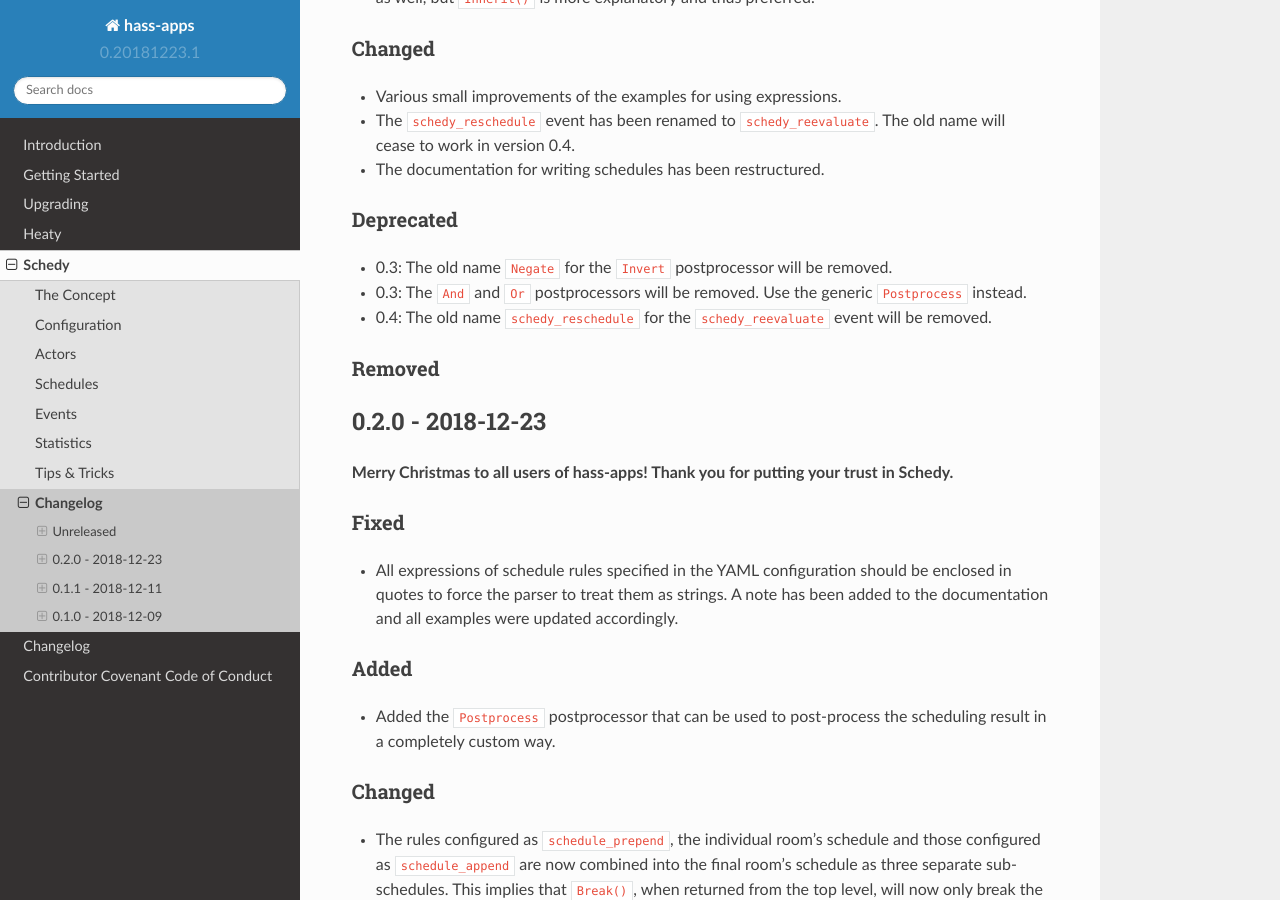
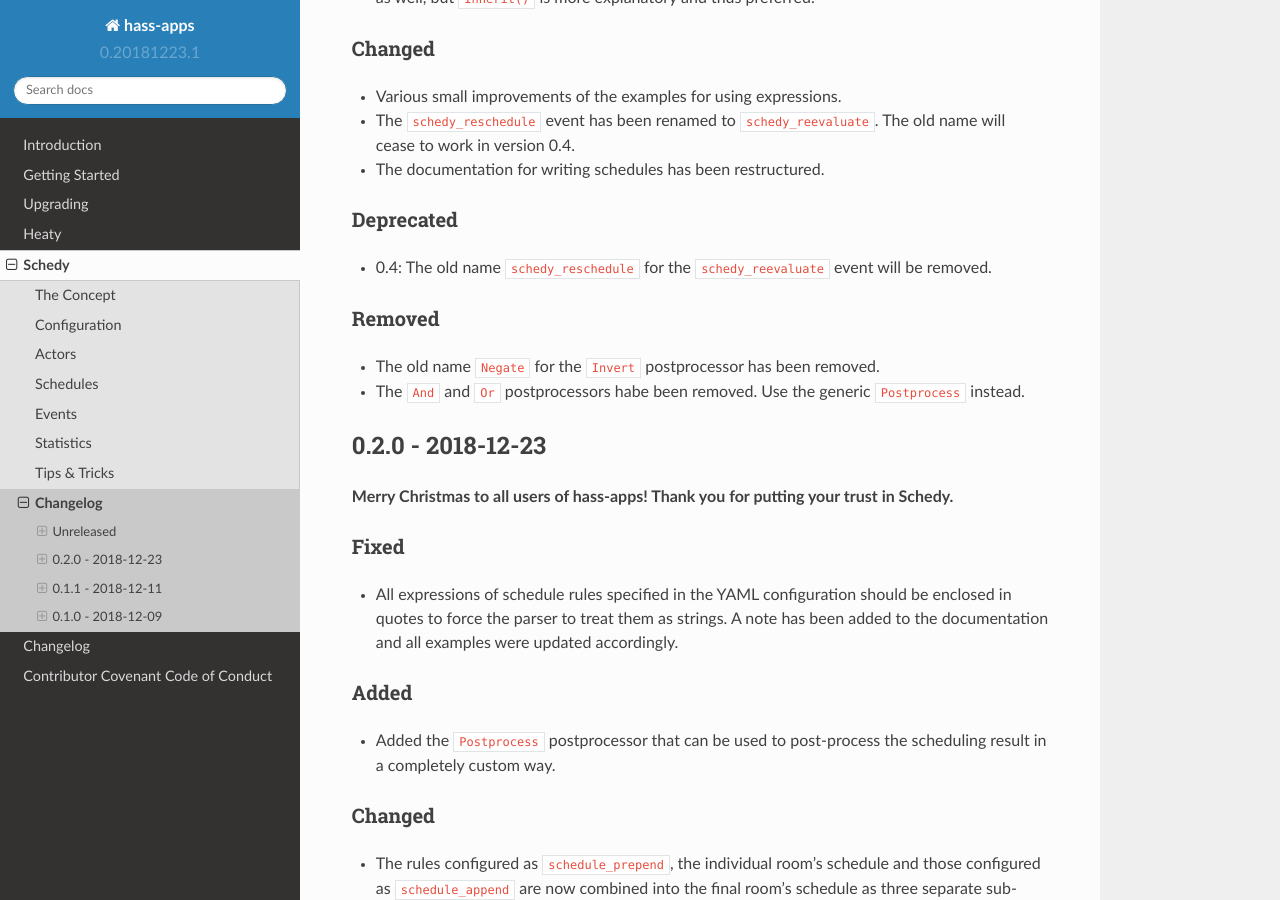
Before and after one commit to bob1de/hass-apps, a Sphinx documentation site: the page built from docs/apps/schedy/CHANGELOG.md, in a window 1280 px wide and 900 px high, scrolled down 677 px. Built offline with Sphinx 7.4.7 and the Read the Docs theme 2.0.0, drawn with Linux system fonts in a browser that asks for light colours.

Commit message:
[schedy] Removed the postprocessors deprecated for removal in 0.3

```diff
--- a/docs/apps/schedy/CHANGELOG.md
+++ b/docs/apps/schedy/CHANGELOG.md
@@ -32,14 +32,14 @@ and this project adheres to [Semantic Versioning](http://semver.org/spec/v2.0.0.
 * The documentation for writing schedules has been restructured.
 
 ### Deprecated
-* 0.3: The old name ``Negate`` for the ``Invert`` postprocessor will
-  be removed.
-* 0.3: The ``And`` and ``Or`` postprocessors will be removed. Use the
-  generic ``Postprocess`` instead.
 * 0.4: The old name ``schedy_reschedule`` for the ``schedy_reevaluate``
   event will be removed.
 
 ### Removed
+* The old name ``Negate`` for the ``Invert`` postprocessor has been
+  removed.
+* The ``And`` and ``Or`` postprocessors habe been removed. Use the generic
+  ``Postprocess`` instead.
 
 
 ## 0.2.0 - 2018-12-23
--- a/docs/apps/schedy/schedules/expressions/postprocessors.rst
+++ b/docs/apps/schedy/schedules/expressions/postprocessors.rst
@@ -14,13 +14,9 @@ returned, tell Schedy you want to generate a postprocessor that is going
 to alter the later result. Namely, there are:
 
 * ``Add(x)`` to add a value ``x`` to the result.
-* ``And(x)`` to combine the result with ``x`` by the ``and`` Python
-  operator.  [deprecated]
 * ``Multiply(x)`` to multiply the result with ``x``.
 * ``Invert()`` to invert the result. This negates numbers, inverts boolean
   values and swaps the strings ``"on"`` and ``"off"`` for each other.
-* ``Or(x)`` to combine the result with ``x`` by the ``or`` Python
-  operator.  [deprecated]
 * ``Postprocess(func)``, where ``func`` is a callable that takes the
   result as its only argument and returns the post-processed result. This
   can conveniently be used with lambda-closures .
```
Also changed, not shown: 1 other file.
